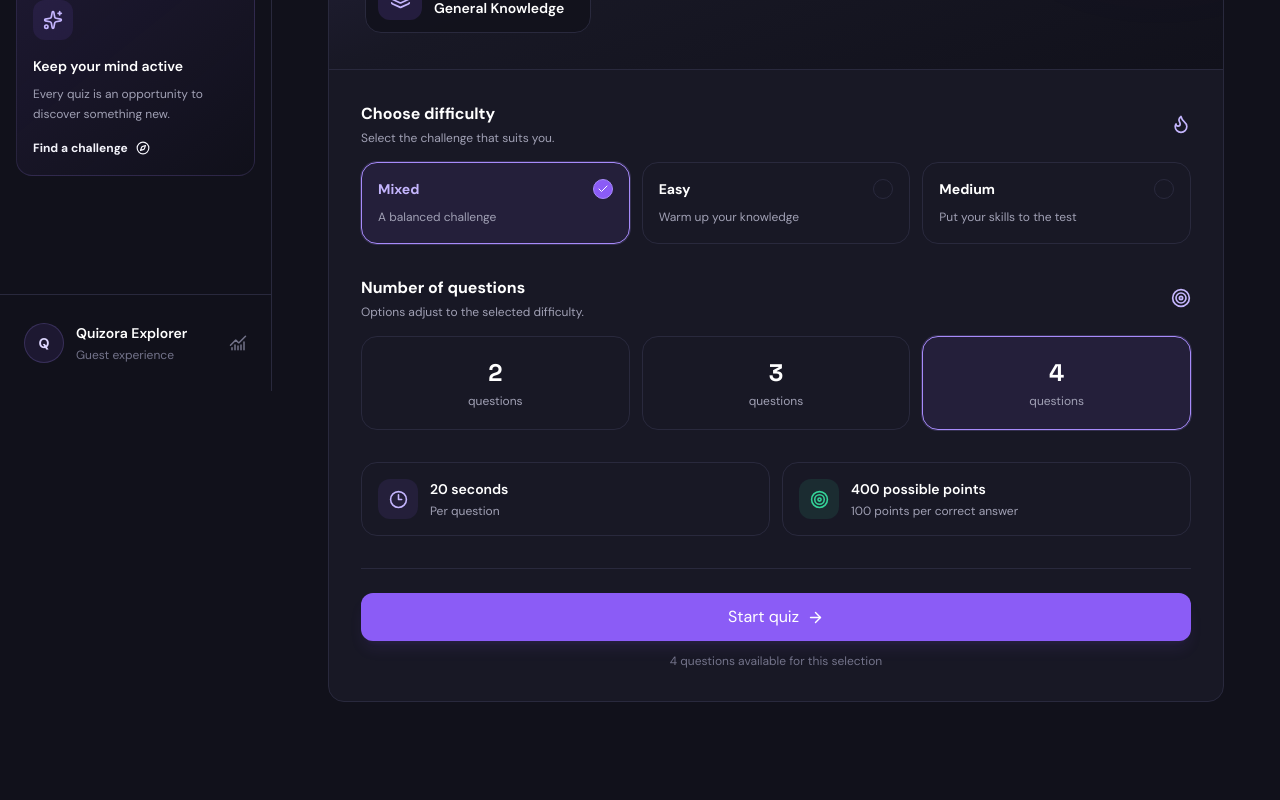
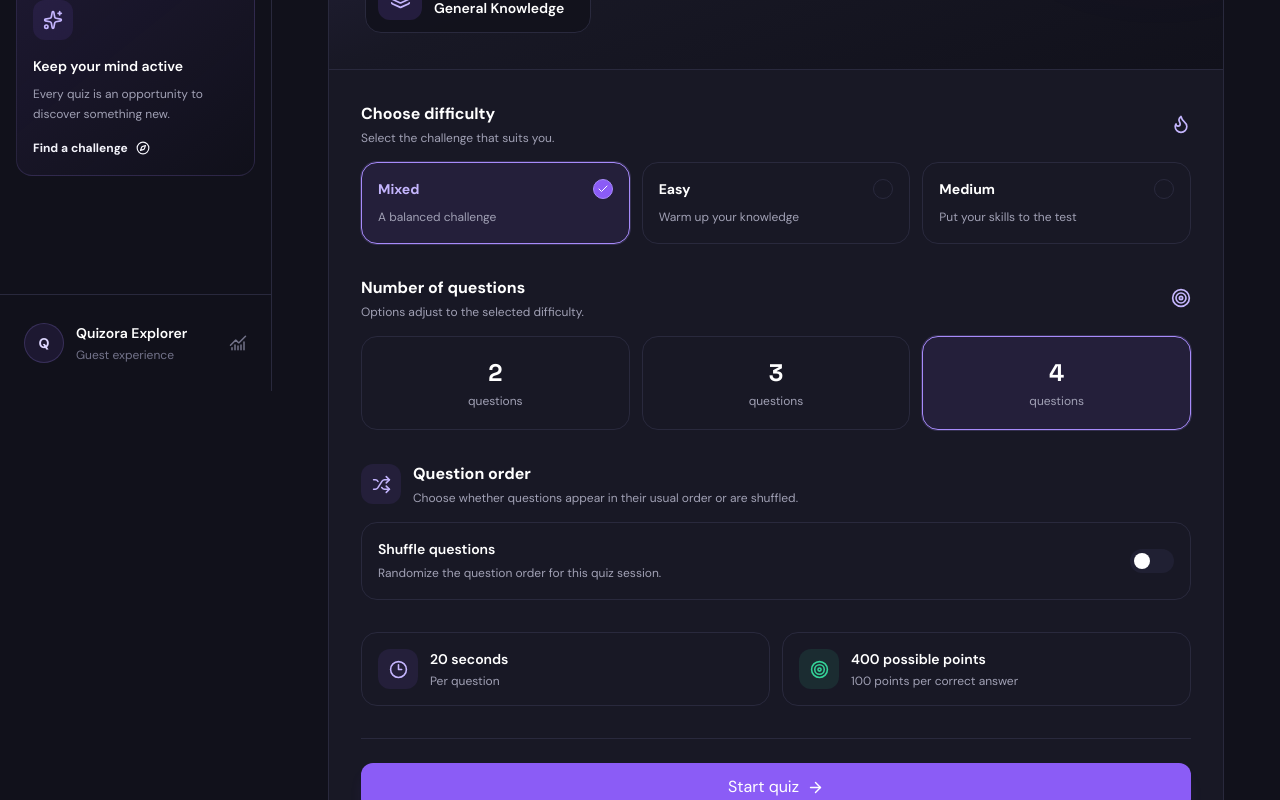
Before and after one commit to abdikadirjerry/quizora-quiz-app, a React (Vite) app: page /quiz in a window 1280 px wide. Shown: the part 409-1209 px from the top of the page. Before the commit the page ends 1151 px from the top, so only its background shows below. Built offline with nearby package versions, Linux system fonts and the light colour scheme.

Commit message:
feat: add optional question shuffling

```diff
--- a/src/pages/QuizPage.jsx
+++ b/src/pages/QuizPage.jsx
@@ -35,6 +35,7 @@ function QuizPage() {
     difficulty = "all",
     questionCount = 4,
     timerDuration = DEFAULT_SECONDS_PER_QUESTION,
+    shuffleQuestions = false,
   } = location.state ?? {};
 
   const questions = useMemo(() => {
@@ -47,8 +48,23 @@ function QuizPage() {
             (question) => question.difficulty === difficulty,
           );
 
-    return filteredQuestions.slice(0, questionCount);
-  }, [categoryId, categoryName, difficulty, questionCount]);
+    const selectedQuestions = filteredQuestions.slice(0, questionCount);
+
+    if (!shuffleQuestions) return selectedQuestions;
+
+    // Fisher-Yates shuffle: shuffle a copy so the question bank is never mutated.
+    const shuffledQuestions = [...selectedQuestions];
+
+    for (let index = shuffledQuestions.length - 1; index > 0; index -= 1) {
+      const randomIndex = Math.floor(Math.random() * (index + 1));
+      [shuffledQuestions[index], shuffledQuestions[randomIndex]] = [
+        shuffledQuestions[randomIndex],
+        shuffledQuestions[index],
+      ];
+    }
+
+    return shuffledQuestions;
+  }, [categoryId, categoryName, difficulty, questionCount, shuffleQuestions]);
 
   const quiz = useQuiz(questions, timerDuration);
   const currentQuestion = quiz.questions[quiz.currentIndex];
--- a/src/pages/QuizSetup.jsx
+++ b/src/pages/QuizSetup.jsx
@@ -8,6 +8,7 @@ import {
   Flame,
   Layers3,
   Sparkles,
+  Shuffle,
   Target,
 } from "lucide-react";
 import Button from "../components/ui/Button";
@@ -28,6 +29,7 @@ function QuizSetup() {
 
   const [difficulty, setDifficulty] = useState("all");
   const [questionCount, setQuestionCount] = useState(4);
+  const [shuffleQuestions, setShuffleQuestions] = useState(false);
 
   const categoryQuestions = useMemo(
     () => getQuestionsForCategory(categoryId, categoryName),
@@ -74,6 +76,7 @@ function QuizSetup() {
         categoryName,
         difficulty,
         questionCount: selectedCount,
+        shuffleQuestions,
       },
     });
   }
@@ -231,6 +234,51 @@ function QuizSetup() {
             )}
           </section>
 
+          <section>
+            <div className="mb-4 flex items-center gap-3">
+              <div className="flex h-10 w-10 items-center justify-center rounded-xl bg-brand-500/10 text-brand-300">
+                <Shuffle size={19} />
+              </div>
+              <div>
+                <h2 className="text-base font-bold text-white">
+                  Question order
+                </h2>
+                <p className="mt-1 text-xs text-text-secondary">
+                  Choose whether questions appear in their usual order or are
+                  shuffled.
+                </p>
+              </div>
+            </div>
+
+            <button
+              type="button"
+              role="switch"
+              aria-checked={shuffleQuestions}
+              onClick={() => setShuffleQuestions((current) => !current)}
+              className={`flex w-full items-center justify-between gap-4 rounded-2xl border p-4 text-left transition ${
+                shuffleQuestions
+                  ? "border-brand-400 bg-brand-500/10 ring-1 ring-brand-400/20"
+                  : "border-border-subtle bg-surface-raised hover:border-brand-400/40"
+              }`}
+            >
+              <span>
+                <span className="block text-sm font-semibold text-white">
+                  Shuffle questions
+                </span>
+                <span className="mt-1 block text-xs leading-5 text-text-secondary">
+                  Randomize the question order for this quiz session.
+                </span>
+              </span>
+              <span
+                className={`relative h-6 w-11 shrink-0 rounded-full transition ${shuffleQuestions ? "bg-brand-500" : "bg-surface-overlay"}`}
+              >
+                <span
+                  className={`absolute top-1 h-4 w-4 rounded-full bg-white transition-all ${shuffleQuestions ? "left-6" : "left-1"}`}
+                />
+              </span>
+            </button>
+          </section>
+
           <section className="grid gap-3 sm:grid-cols-2">
             <div className="flex items-center gap-3 rounded-2xl border border-border-subtle bg-surface-raised p-4">
               <div className="flex h-10 w-10 items-center justify-center rounded-xl bg-brand-500/10 text-brand-300">
```
